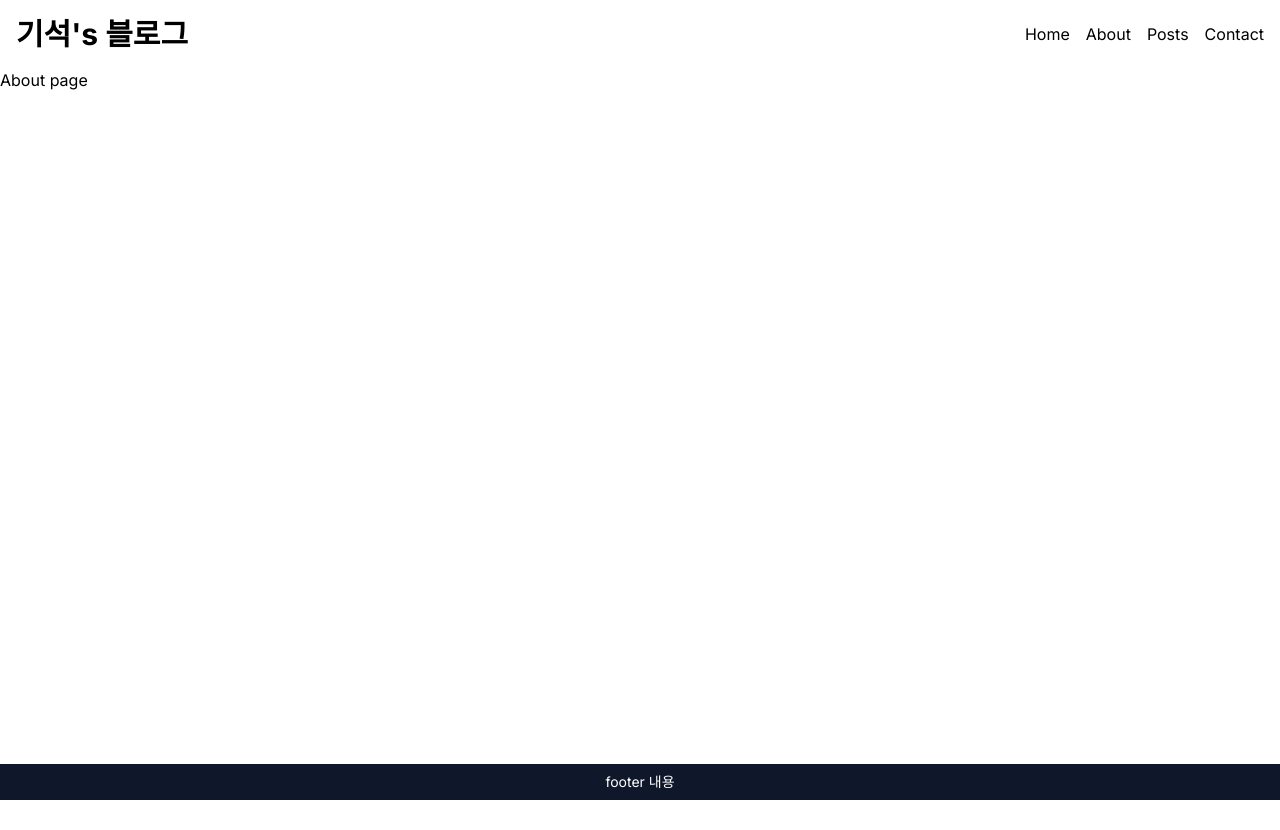
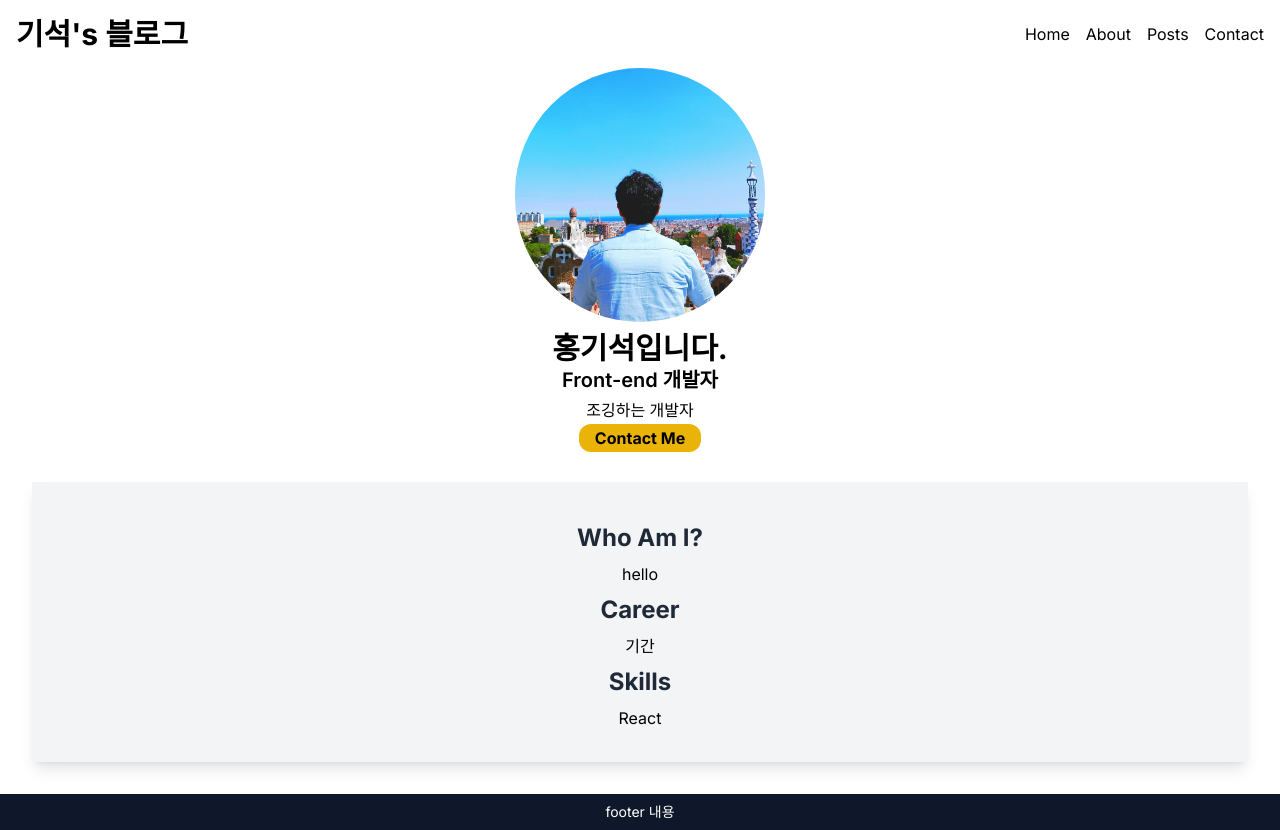
Before and after one commit to GiSeok-Hong/next-blog, a Next.js app: page /about in a window 1280 px wide. Before the commit the page ends 800 px from the top, so only its background shows below. Built offline with nearby package versions, Linux system fonts and the light colour scheme.

Commit message:
feat: about page 작성

```diff
--- a/src/app/about/page.tsx
+++ b/src/app/about/page.tsx
@@ -1,7 +1,18 @@
+import Profile from "@/components/Profile";
+
+const TITLE_CLASS = "text-2xl font-bold text-gray-800 my-2";
 export default function AboutPage() {
   return (
     <>
-      <h1>About page</h1>
+      <Profile />
+      <section className="bg-gray-100 shadow-lg p-8 m-8 text-center">
+        <h2 className={TITLE_CLASS}>Who Am I?</h2>
+        <p>hello</p>
+        <h2 className={TITLE_CLASS}>Career</h2>
+        <p>기간</p>
+        <h2 className={TITLE_CLASS}>Skills</h2>
+        <p>React</p>
+      </section>
     </>
   );
 }
```
